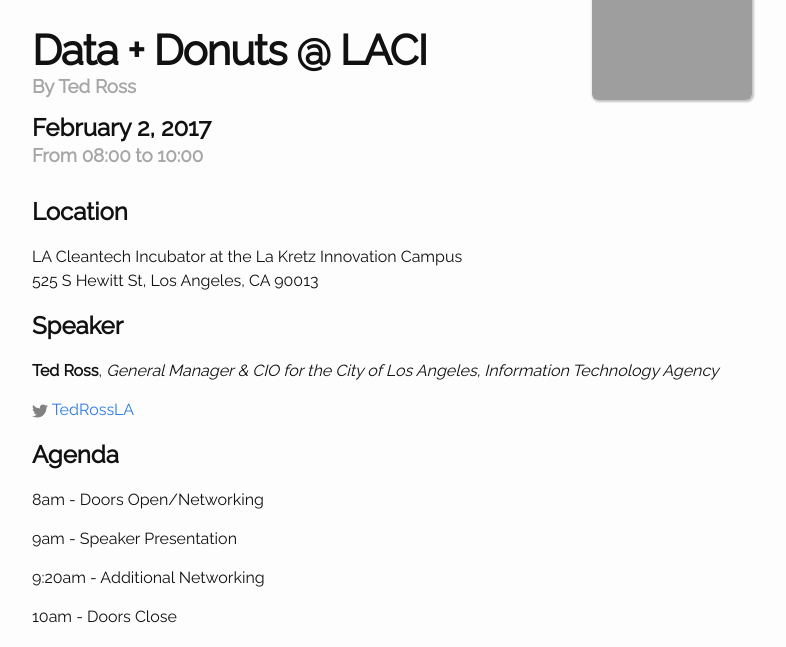
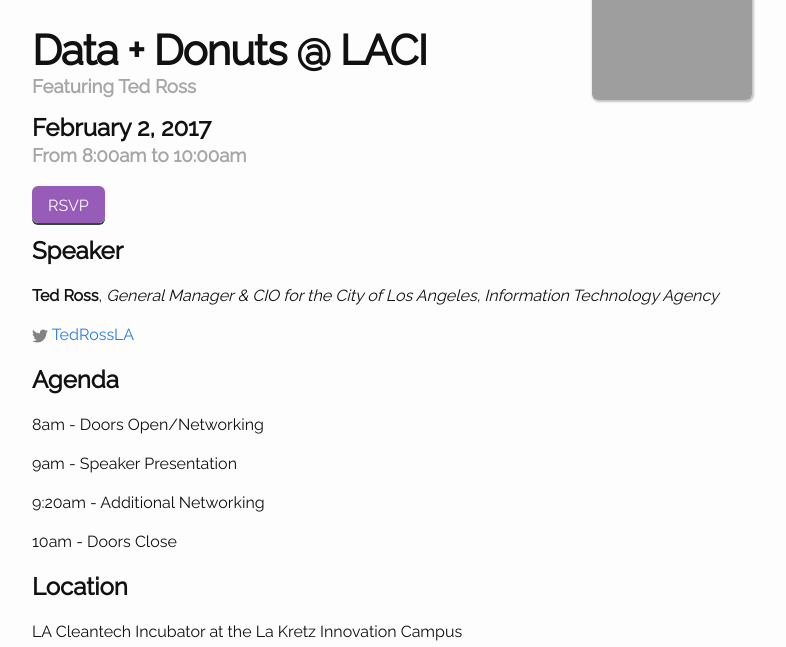
Before and after one commit to compilerla/data-donuts, a Jekyll site: the page built from _posts/2017-02-02-data-donuts-01.md, in a window 1280 px wide and 1400 px high. Shown: the part 383-1030 px from the top of the window, without its empty margins (238-1024 px from the left). Built offline with Jekyll 4.4.1, drawn with Linux system fonts in a browser that asks for light colours; some of the changed text lies outside the part shown; grey boxes are pictures that could not be loaded.

Commit message:
moved around things on post template

```diff
--- a/_data/locations.yml
+++ b/_data/locations.yml
@@ -2,3 +2,4 @@
     name: LA Cleantech Incubator at the La Kretz Innovation Campus
     image: https://cdn.wallpaper.com/main/lkic_01b.jpg
     address: 525 S Hewitt St, Los Angeles, CA 90013
+    gmap: <iframe src="https://www.google.com/maps/embed?pb=!1m18!1m12!1m3!1d1653.060307705689!2d-118.23609142400706!3d34.040776995128525!2m3!1f0!2f0!3f0!3m2!1i1024!2i768!4f13.1!3m3!1m2!1s0x80c2c63c9fb08bd5%3A0xf35c986c63d574cb!2sLa+Kretz+Innovation+Campus!5e0!3m2!1sen!2sus!4v1484954816090" width="400" height="300" frameborder="0" style="border:0" allowfullscreen></iframe>
--- a/_layouts/post.html
+++ b/_layouts/post.html
@@ -10,7 +10,7 @@
   <header class="post-header">
     <h1 class="post-title" itemprop="name headline">{{ page.title }}</h1>
     {% if organiser.photo %}
-        <h3 class="post-organisers-name">By {{organiser.name}}</h3>
+        <h3 class="post-organisers-name">Featuring {{organiser.name}}</h3>
     {% endif %}
     <h2 class="post-date"><time datetime="{{ page.date | date_to_xmlschema }}" itemprop="datePublished">{{ page.date | date: "%B %-d, %Y" }}</time>{% if page.author %} • <span itemprop="author" itemscope itemtype="http://schema.org/Person"><span itemprop="name">{{ page.author }}</span></span>{% endif %}</h2>
     <h3 class="post-time">From {{ page.start_time}} to {{page.end_time }}</h3>
@@ -21,12 +21,18 @@
   {% endif %}
 
   <div class="post-content" itemprop="articleBody">
-    <h1>Location</h1>
-    <p>
-      {{location.name}}<br />
-      {{location.address}}
-    </p>
-    {{ content }}
+    <div>
+      {{ content }}
+    </div>
+
+    <div>
+      <h1>Location</h1>
+      <p>
+        {{location.name}}<br />
+        {{location.address}}
+      </p>
+      {{location.gmap}}
+    </div>
   </div>
 
     {% if organiser.email %}
--- a/_posts/2017-02-02-data-donuts-01.md
+++ b/_posts/2017-02-02-data-donuts-01.md
@@ -4,8 +4,8 @@
 #event information
 title:  "Data + Donuts @ LACI"
 date:   2017-02-02
-start_time: "08:00"
-end_time: "10:00"
+start_time: "8:00am"
+end_time: "10:00am"
 
 location: LACI
 cover: https://cdn.wallpaper.com/main/lkic_01b.jpg
@@ -14,6 +14,8 @@
 organiser: "Ted Ross"
 
 ---
+
+<a class="page-link button button-primary" href="{{ site.baseurl }}/rsvp/">RSVP</a>
 
 # Speaker
 __Ted Ross__, _General Manager & CIO for the City of Los Angeles, Information Technology Agency_
@@ -29,6 +31,3 @@
 9:20am - Additional Networking
 
 10am - Doors Close
-
-<br />
-<a class="page-link button button-primary" href="{{ site.baseurl }}/rsvp/">RSVP</a>
```
Also changed, not shown: 1 other file.
